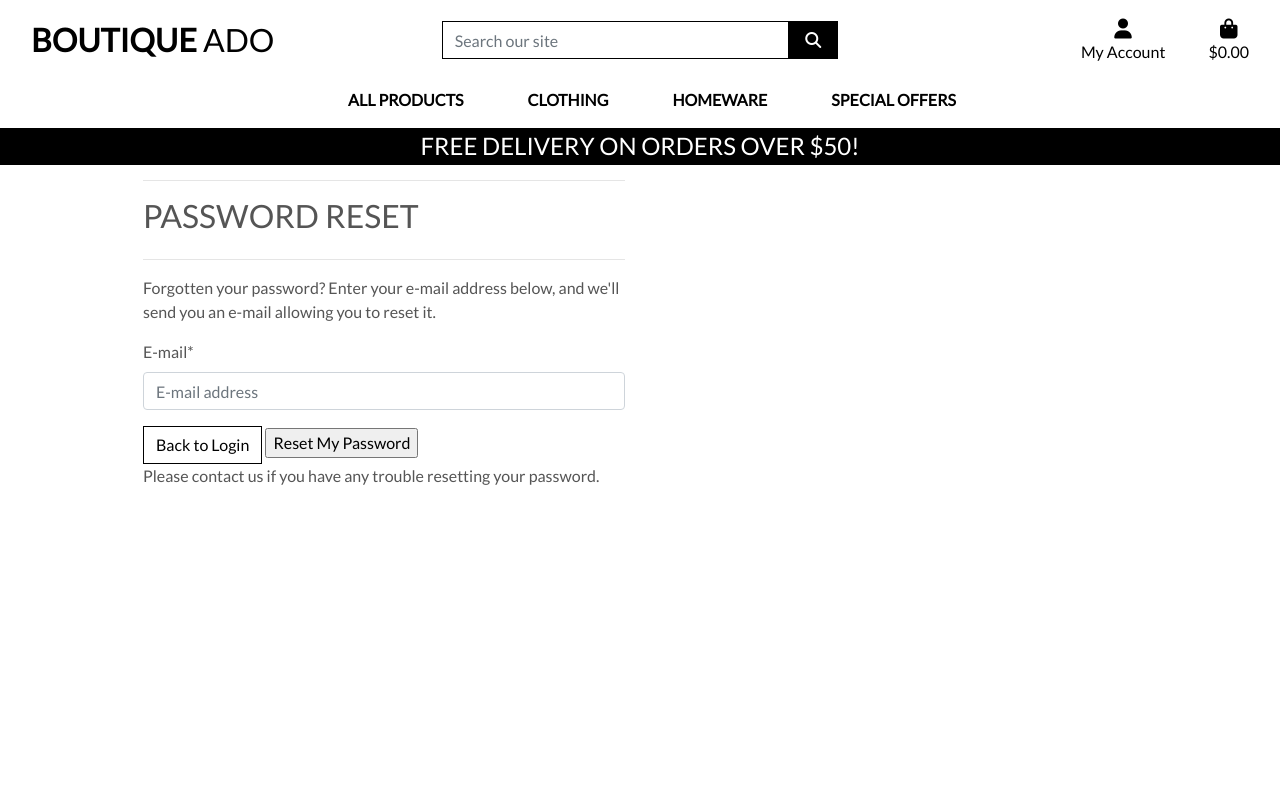
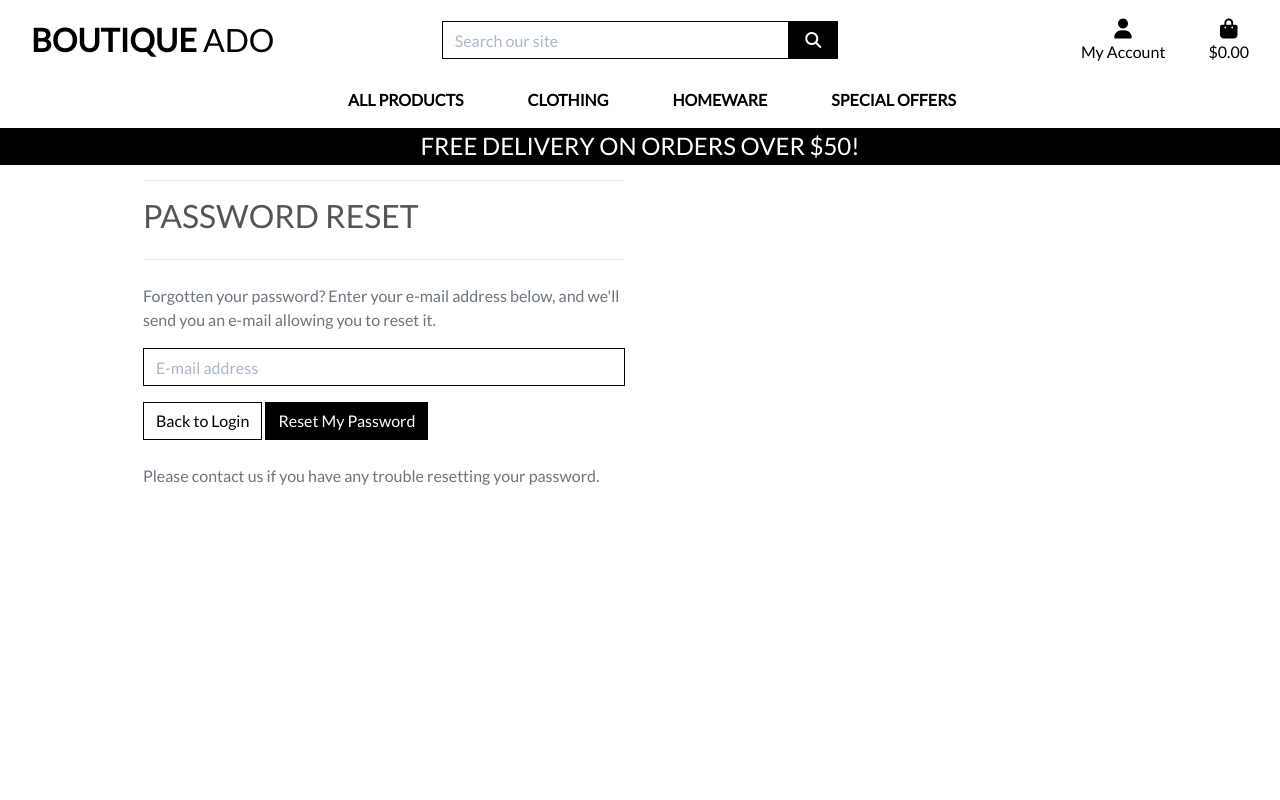
Before and after one commit to cajones93/boutique_ado_v1, a Django app: page /accounts/password/reset/ in a window 1280 px wide. Run offline with Django 3.2, Linux system fonts and the light colour scheme; some libraries are stand-ins or nearby versions.

Commit message:
updated allauth templates and tested profiles

```diff
--- a/profiles/templates/profiles/profile.html
+++ b/profiles/templates/profiles/profile.html
@@ -23,4 +23,5 @@
                 <hr>
             </div>
         </div>
+        {{ profile }}
 {% endblock %}
--- a/static/css/base.css
+++ b/static/css/base.css
@@ -43,6 +43,7 @@ body {
     color: black !important; /* use important to override link colors for <a> elements */
     border: 1px solid black;
 }
+
 .btn-outline-black:hover,
 .btn-outline-black:active,
 .btn-outline-black:focus {
@@ -94,29 +95,35 @@ a.category-badge > span.badge:hover {
     bottom: 10px;
     right: 10px;
 }
+
 .btt-link,
 .update-link,
 .remove-item {
     cursor: pointer;
 }
 
-.message-container{
+input[name='q']::placeholder {
+    color: #aab7c4;
+}
+
+/* ------------------------------- bootstrap toasts */
+
+.message-container {
     position: fixed;
     top: 72px;
     right: 15px;
-    z-index: 99999999;
+    z-index: 99999999999;
 }
 
-.custom-toast{
+.custom-toast {
     overflow: visible;
 }
 
-.toast-capper{
+.toast-capper {
     height: 2px;
 }
 
 /* from CSS-tricks.com: https://css-tricks.com/snippets/css/css-triangle/ */
-
 .arrow-up {
     width: 0;
     height: 0;
@@ -176,6 +183,60 @@ a.category-badge > span.badge:hover {
   }
 }
 
+/* Allauth form formatting */
+
+.allauth-form-inner-content p {
+    margin-top: 1.5rem; /* mt-4 */
+    color: #6c757d; /* text-secondary */
+}
+
+.allauth-form-inner-content input {
+    border-color: #000;
+    border-radius: 0;
+}
+
+.allauth-form-inner-content label:not([for='id_remember']) {
+    display: none;
+}
+
+.allauth-form-inner-content input::placeholder {
+    color: #aab7c4;
+}
+
+.allauth-form-inner-content button,
+.allauth-form-inner-content input[type='submit'] {
+	/* btn */
+	display: inline-block;
+    font-weight: 400;
+    color: #fff;
+    text-align: center;
+    vertical-align: middle;
+    -webkit-user-select: none;
+    -moz-user-select: none;
+    -ms-user-select: none;
+    user-select: none;
+    background-color: #000;
+    border: 1px solid #000;
+    padding: .375rem .75rem;
+    font-size: 1rem;
+    line-height: 1.5;
+    border-radius: 0;
+
+    /* standard bootstrap btn transitions */
+    transition: color .15s ease-in-out,background-color .15s ease-in-out,border-color .15s ease-in-out,box-shadow .15s ease-in-out;
+}
+
+.allauth-form-inner-content button:hover,
+.allauth-form-inner-content input[type='submit']:hover {
+	color: #fff;
+    background-color: #222;
+    border-color: #222;
+}
+
+.allauth-form-inner-content a {
+	color: #17a2b8; /* text-info */
+}
+
 /* fixed top navbar only on medium and up */
 @media (min-width: 992px) {
     .fixed-top-desktop-only {
--- a/templates/base.html
+++ b/templates/base.html
@@ -81,7 +81,7 @@
               {% if request.user.is_superuser %}
               <a href="" class="dropdown-item">Product Management</a>
               {% endif %}
-              <a href="" class="dropdown-item">My Profile</a>
+              <a href="{% url 'profile' %}" class="dropdown-item">My Profile</a>
               <a href="{% url 'account_logout' %}" class="dropdown-item">Logout</a>
               {% else %}
               <a href="{% url 'account_signup' %}" class="dropdown-item">Register</a>
```
Also changed, not shown: profiles/views.py (+7 -2 lines).
